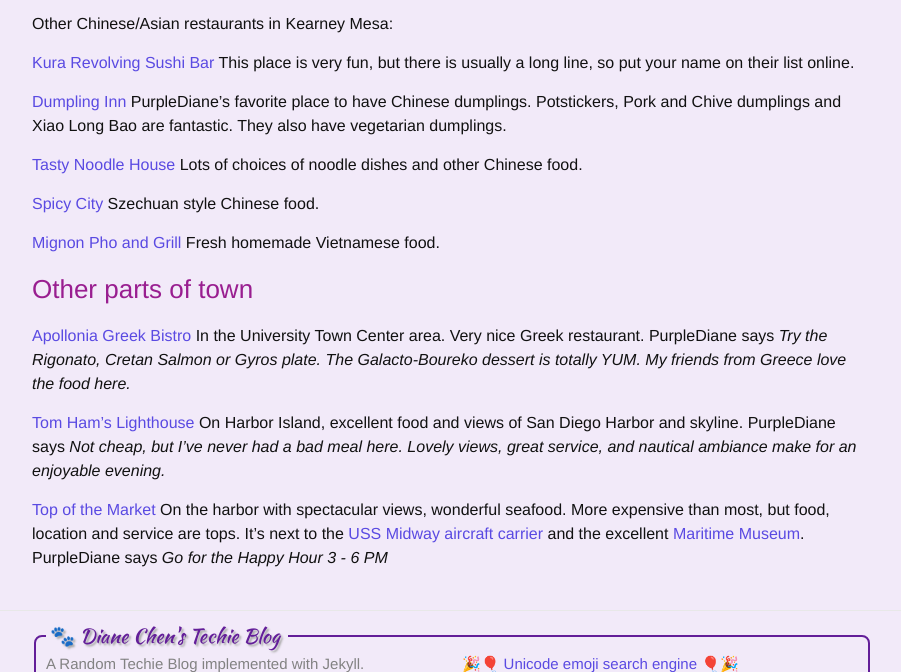
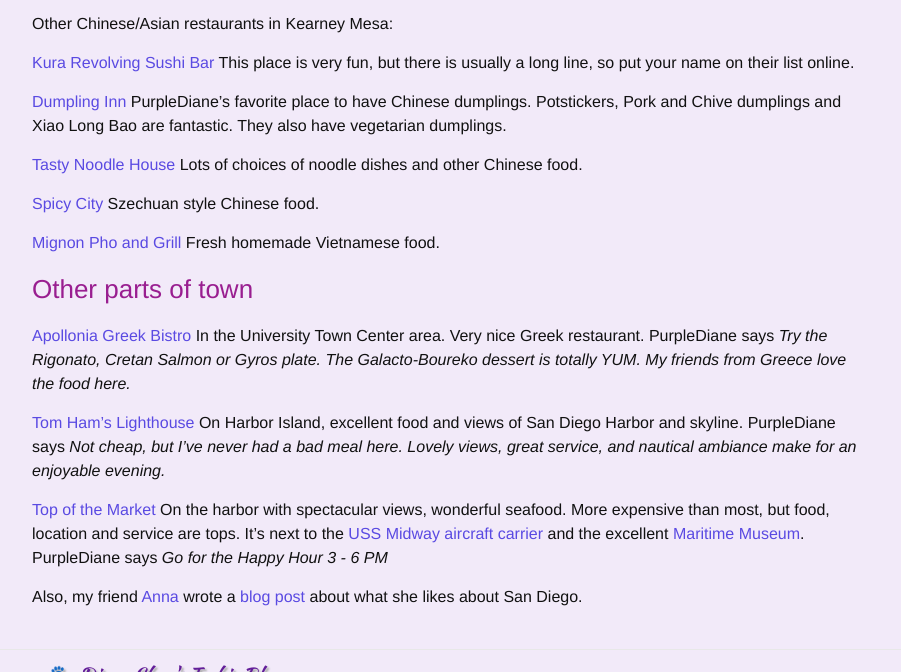
Before and after one commit to purplediane/purplediane.github.io, a Jekyll site: the page built from _posts/2018-09-25-djangocon_eats.md, in a window 1280 px wide and 900 px high, scrolled down 2672 px, cut to the strip 0-672 px from the top of the window. Shown: the whole strip, without its empty margins (188-1089 px from the left). Built offline with Jekyll 4.4.1, drawn with Linux system fonts in a browser that asks for light colours.

Commit message:
Add link to Anna's blog

```diff
--- a/_posts/2018-09-25-djangocon_eats.md
+++ b/_posts/2018-09-25-djangocon_eats.md
@@ -118,7 +118,10 @@
 
 [Top of the Market][top] On the harbor with spectacular views, wonderful seafood. More expensive than most, but food, location and service are tops. It's next to the [USS Midway aircraft carrier][midway] and the excellent [Maritime Museum][maritime]. PurpleDiane says *Go for the Happy Hour 3 - 6 PM*
 
+Also, my friend [Anna][ossanna] wrote a [blog post][annablog] about what she likes about San Diego.
+
 [apple]: https://www.apple.com/retail/fashionvalley/
+[annablog]: http://anna-oz.tumblr.com/post/171736615240/san-diego-my-favorites
 [apollonia]: http://www.apolloniabistro.com/
 [barra]: https://barrabarrasaloon.com/
 [border]: http://otbsd.com/
```
Also changed, not shown: other parts of _posts/2018-09-25-djangocon_eats.md (+1 -1 lines).
